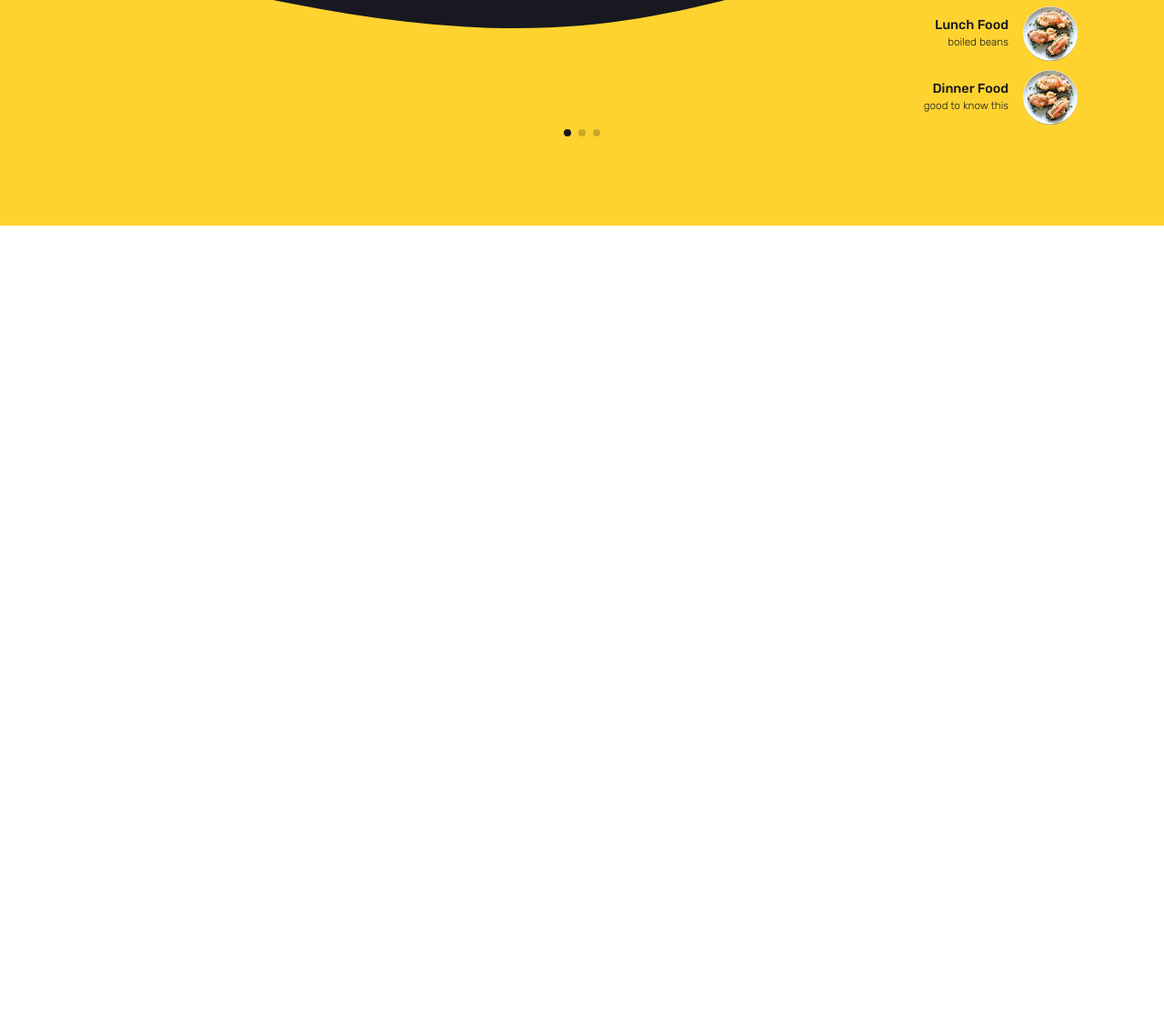
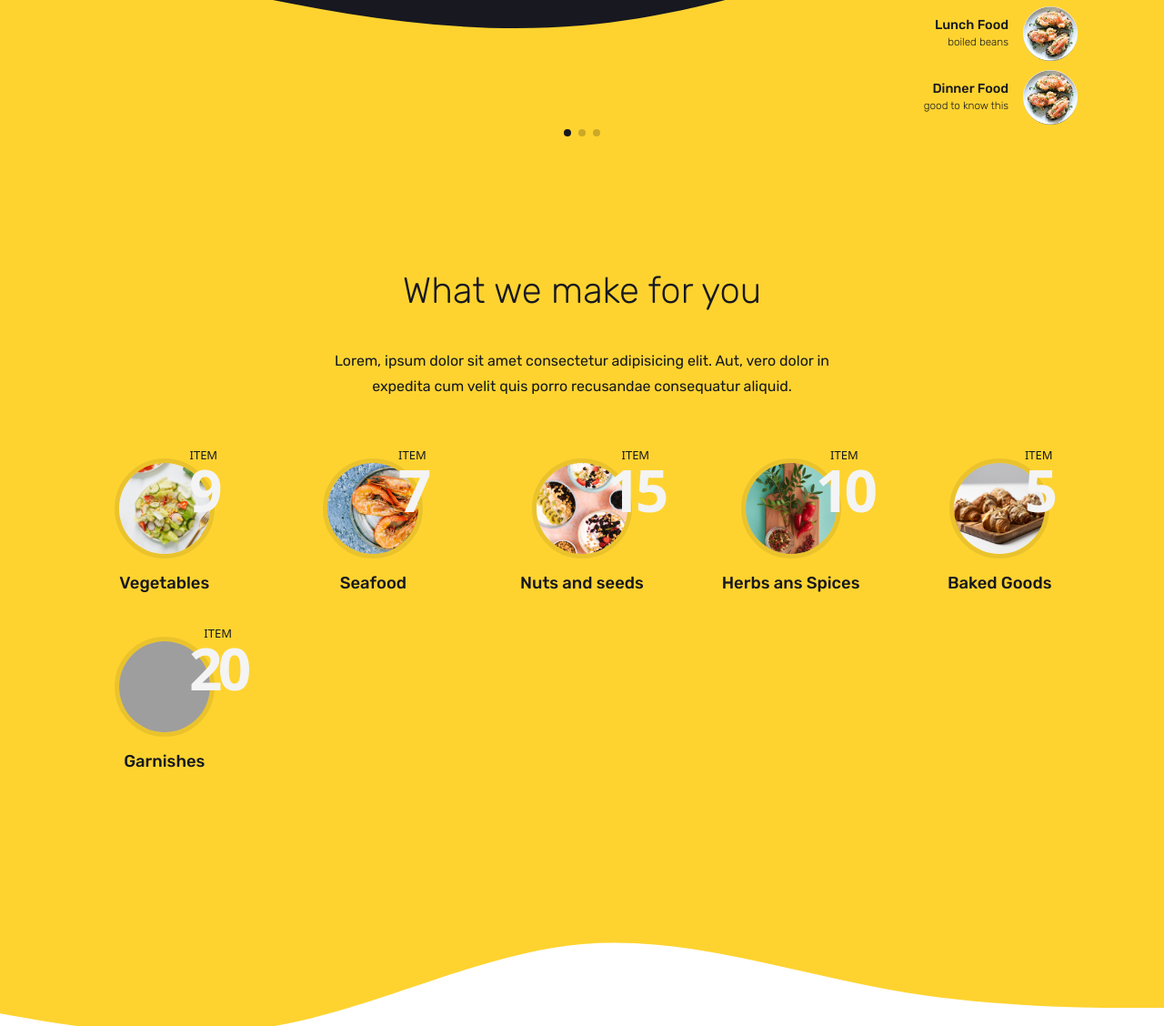
Before and after one commit to terrorbladegodlike/.webfood, a plain HTML site: page Index.html in a window 1280 px wide. Shown: the part 824-1952 px from the top of the page at 91% size. Before the commit the page ends 1072 px from the top, so only its background shows below. Drawn offline with nearby package versions, Linux system fonts and the light colour scheme; grey boxes are pictures that could not be loaded.

Commit message:
added a block categories

```diff
--- a/Index.html
+++ b/Index.html
@@ -147,6 +147,102 @@
 
          <!-- Hero end -->
 
+
+         <!-- Category start -->
+
+         <div class="categories">
+            <div class="container">
+
+               <div class="head-brief">
+                  <h3>What we make for you</h3>
+                  <p>Lorem, ipsum dolor sit amet consectetur adipisicing elit. Aut, vero dolor in expedita cum velit
+                     quis porro recusandae consequatur aliquid.</p>
+               </div>
+
+               <div class="cat-item">
+                  <ul>
+
+                     <li>
+                        <div class="icon covering">
+                           <img src="./assets/categories/cat1.jpg" alt="cat-1">
+                        </div>
+                        <h3>Vegetables</h3>
+                        <div class="qty">
+                           <span>item</span>
+                           <strong>9</strong>
+                        </div>
+                        <a href="" class="link"></a>
+                     </li>
+
+                     <li>
+                        <div class="icon covering">
+                           <img src="./assets/categories/cat2.jpg" alt="cat-2">
+                        </div>
+                        <h3>Seafood</h3>
+                        <div class="qty">
+                           <span>item</span>
+                           <strong>7</strong>
+                        </div>
+                        <a href="" class="link"></a>
+                     </li>
+
+                     <li>
+                        <div class="icon covering">
+                           <img src="./assets/categories/cat3.jpg" alt="cat-3">
+                        </div>
+                        <h3>Nuts and seeds</h3>
+                        <div class="qty">
+                           <span>item</span>
+                           <strong>15</strong>
+                        </div>
+                        <a href="" class="link"></a>
+                     </li>
+
+                     <li>
+                        <div class="icon covering">
+                           <img src="./assets/categories/cat4.jpg" alt="cat-4">
+                        </div>
+                        <h3>Herbs ans Spices</h3>
+                        <div class="qty">
+                           <span>item</span>
+                           <strong>10</strong>
+                        </div>
+                        <a href="" class="link"></a>
+                     </li>
+
+                     <li>
+                        <div class="icon covering">
+                           <img src="./assets/categories/cat5.jpg" alt="cat-5">
+                        </div>
+                        <h3>Baked Goods</h3>
+                        <div class="qty">
+                           <span>item</span>
+                           <strong>5</strong>
+                        </div>
+                        <a href="" class="link"></a>
+                     </li>
+
+                     <li>
+                        <div class="icon covering">
+                           <img src="./assets/categories/cat6.jpg" alt="cat-6">
+                        </div>
+                        <h3>Garnishes</h3>
+                        <div class="qty">
+                           <span>item</span>
+                           <strong>20</strong>
+                        </div>
+                        <a href="" class="link"></a>
+                     </li>
+
+                  </ul>
+               </div>
+
+            </div>
+            <div class="bg-primary"></div>
+         </div>
+
+         <!-- Category end -->
+
       </main>
 
       <!-- Main end -->
--- a/style.css
+++ b/style.css
@@ -82,6 +82,33 @@ h4{font-size: 1rem;}
 
 .bg-primary{
    background-image: url(./assets/bg-primary.svg);
+}
+
+.head-brief{
+   max-width: 600px;
+   text-align: center;
+   margin: 0 auto 4em;
+}
+
+.head-brief h3{
+   font-size: 2.5em;
+   font-weight: 300;
+   margin-bottom: 1em;
+}
+
+.covering img{
+   object-fit: cover;
+   width: 100%;
+   height: 100%;
+   transition: transform .3s;
+}
+
+.link{
+   position: absolute;
+   top: 0;
+   left: 0;
+   width: 100%;
+   height: 100%;
 }
 
 /* ===== REUSABLE STYLES END ===== */
@@ -422,6 +449,85 @@ main > div{
 /* ===== SLIDER STYLES END ===== */
 
 
+/* ===== CATEGORY STYLES START ===== */
+
+.categories{
+   padding-top: 3em;
+   background-color: var(--primary-color);
+}
+
+.cat-item ul{
+   display: grid;
+   grid-gap: 3em;
+   grid-template-columns: repeat(auto-fill, minmax(180px, 1fr));
+}
+
+.cat-item ul li{
+   position: relative;
+   text-align: center;
+}
+
+.cat-item ul li .icon{
+   width: 100px;
+   height: 100px;
+   margin: 0 auto 1em;
+   border-radius: 50%;
+   overflow: hidden;
+   border: 5px solid #00000014;
+   transition: transform .3s, box-shadow .3s, border .3s;
+}
+
+.cat-item ul li h3{
+   font-size: 1.15em;
+}
+
+.cat-item ul li:hover .icon{
+   transform: translateY(-10px);
+   box-shadow: rgba(0, 0, 0, 0.5) 0 18px 36px -18px;
+   border: 0;
+}
+
+.cat-item ul li:hover .icon img{
+   transform: scale(1.1);
+}
+
+.cat-item ul li .qty{
+   font-family: system-ui;
+   position: absolute;
+   top: -10px;
+   line-height: 1;
+   left: 65%;
+   display: flex;
+   flex-direction: column;
+   align-items: center;
+   transition: left .3s;
+}
+
+.cat-item ul li .qty strong{
+   font-size: 4em;
+   color: var(--light-color);
+   letter-spacing: -5px;
+}
+
+.cat-item ul li .qty span{
+   font-size: 0.813em;
+   font-weight: 300;
+   text-transform: uppercase;
+}
+
+.cat-item ul li:hover .qty{
+   left: 70%;
+}
+
+.categories .bg-primary{
+   height: 300px;
+   transform: rotate(180deg);
+   bottom: -300px;
+}
+
+/* ===== CATEGORY STYLES END ===== */
+
+
 /* ===== MEDIA STYLES START ===== */
 
 @media screen and (min-width:768px) {
```
